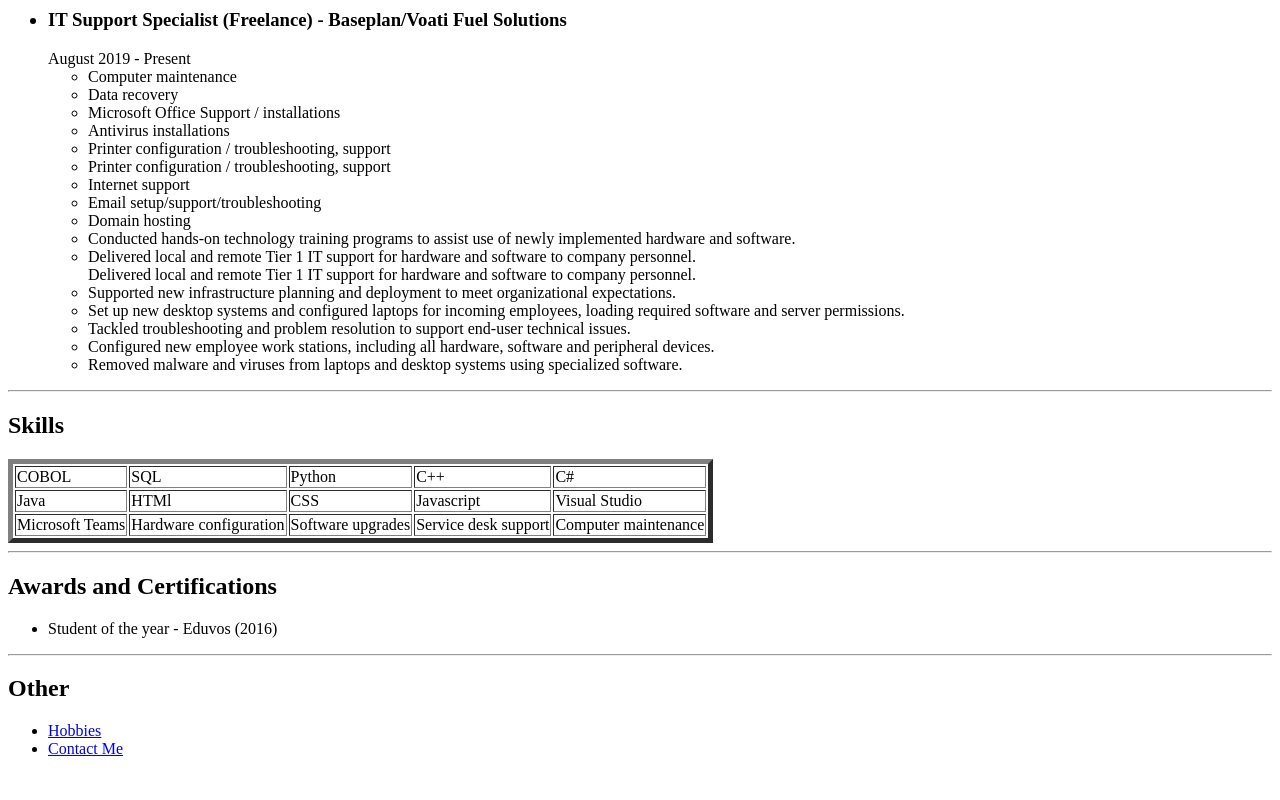
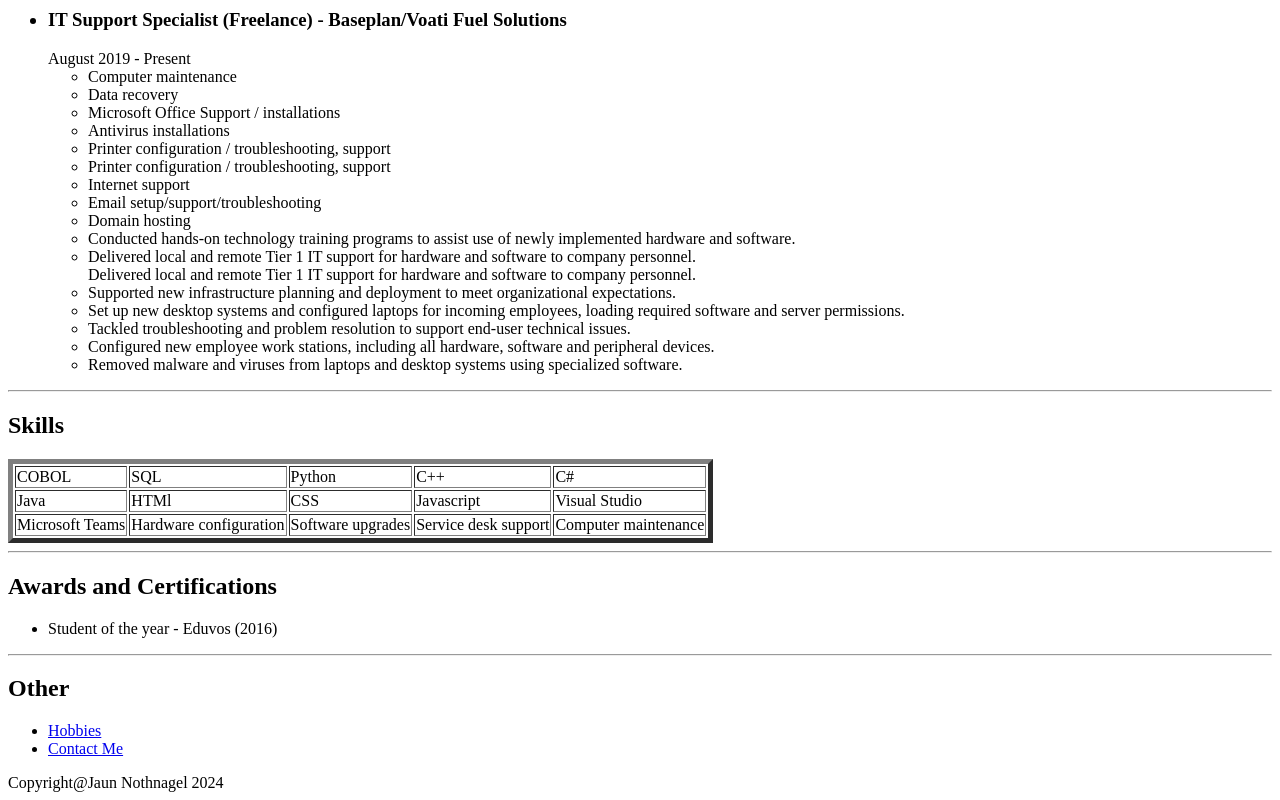
Before and after one commit to Jaun2110/Capstone-1---Online-Resume, a plain HTML site: page index.html in a window 1280 px wide. Shown: the part 982-1782 px from the top of the page. Before the commit the page ends 1756 px from the top, so only its background shows below. Drawn offline with Linux system fonts and the light colour scheme.

Commit message:
Update index.html added footer

```diff
--- a/index.html
+++ b/index.html
@@ -132,4 +132,7 @@ May 2022 - January 2024
     </ul>
 
 </body>
+    <footer>
+    Copyright@Jaun Nothnagel 2024
+</footer>
 </html>
```
